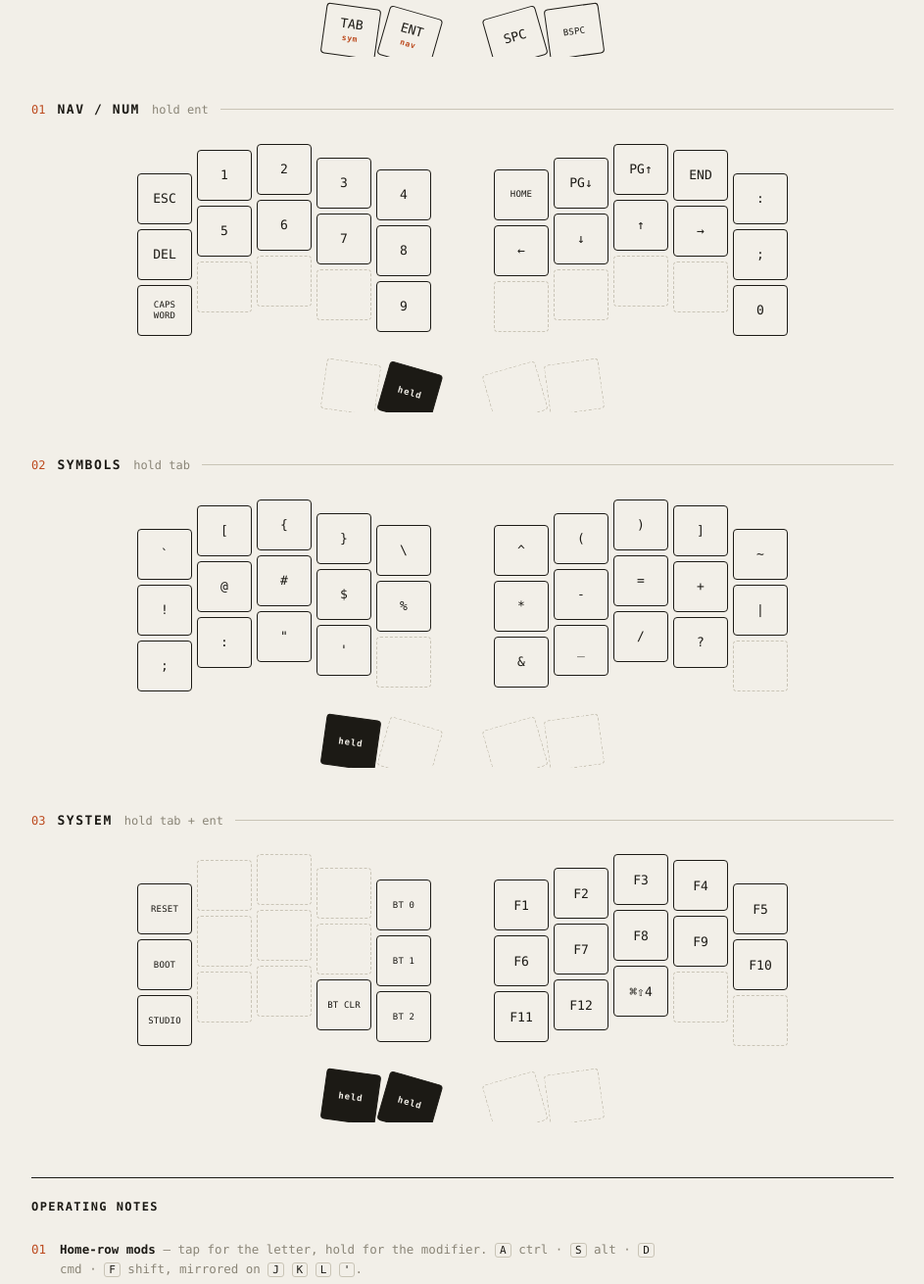
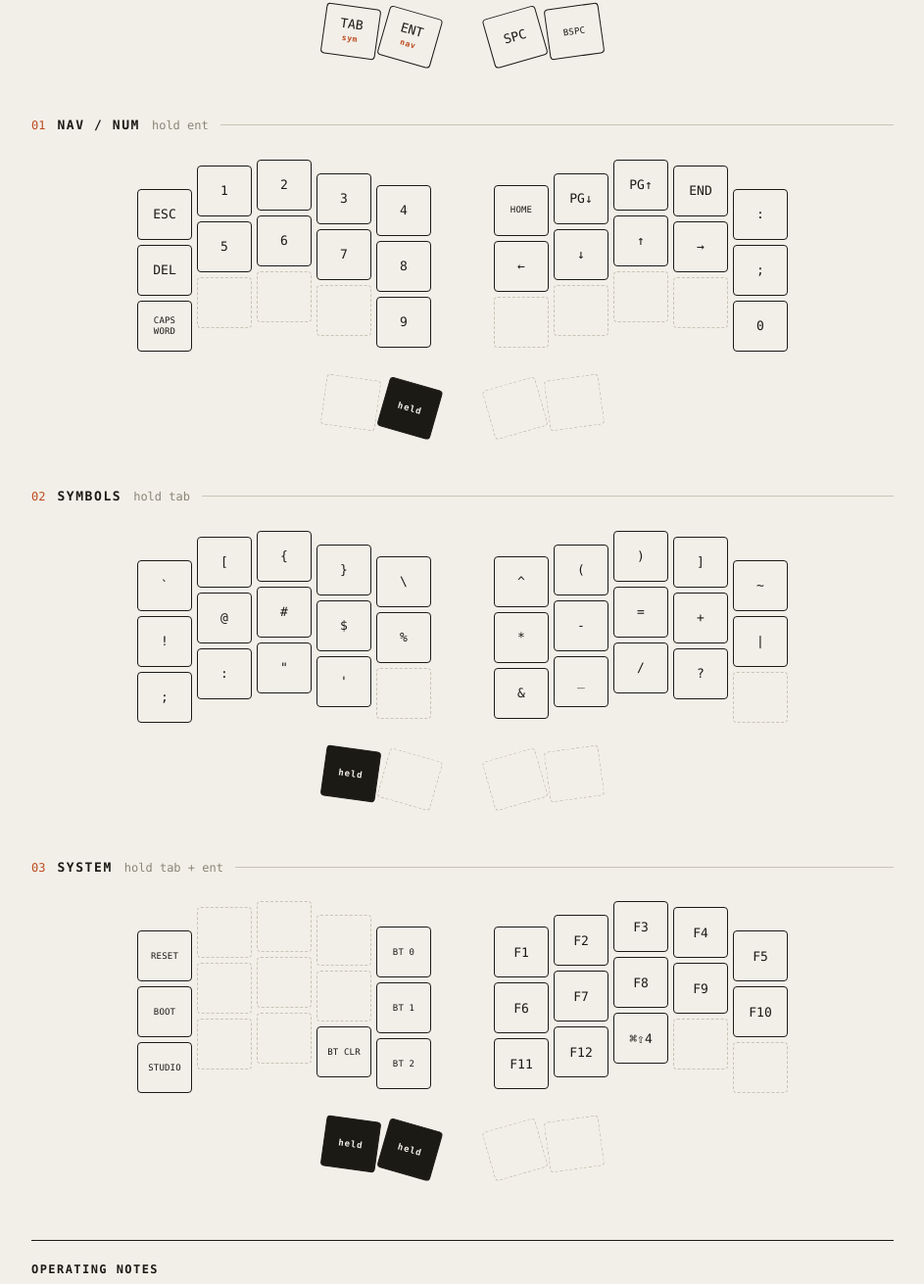
Before and after one commit to Chandram-Dutta/zmk-config, a plain HTML site: page docs/index.html in a window 1280 px wide. Shown: the part 429-1740 px from the top of the page at 98% size, without its empty margins (168-1111 px from the left). Drawn offline with Linux system fonts and the light colour scheme.

Commit message:
docs: fix rotated thumb keys clipping at board bottom
Co-Authored-By: Claude Fable 5 <noreply@anthropic.com>

```diff
--- a/docs/index.html
+++ b/docs/index.html
@@ -102,10 +102,10 @@
   }
   .key.held .t { font-size: 9px; letter-spacing: 0.1em; font-weight: 700; }
 
-  .half { position: relative; padding-bottom: 78px; }
+  .half { position: relative; padding-bottom: 94px; }
   .thumbs { position: absolute; display: flex; gap: 6px; }
-  .half.l .thumbs { right: -8px; bottom: 0; }
-  .half.r .thumbs { left: -8px; bottom: 0; }
+  .half.l .thumbs { right: -8px; bottom: 16px; }
+  .half.r .thumbs { left: -8px; bottom: 16px; }
   .half.l .thumbs .key:nth-child(1) { transform: rotate(8deg); }
   .half.l .thumbs .key:nth-child(2) { transform: rotate(16deg) translateY(6px); }
   .half.r .thumbs .key:nth-child(1) { transform: rotate(-16deg) translateY(6px); }
```
